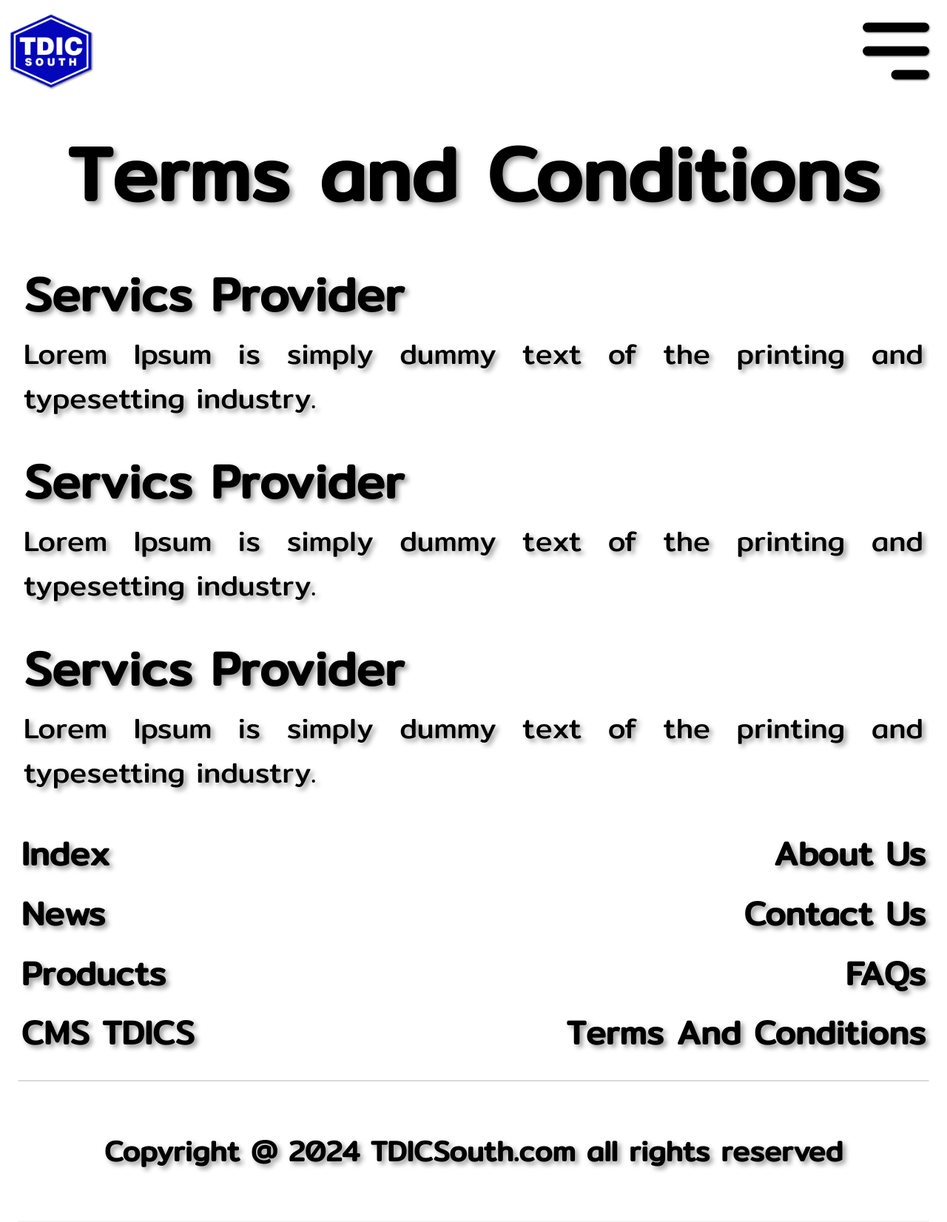
After one commit to XeOn1991/TDICSOUTH, a PHP site: page /terms.php in a window 1280 px wide. The commit adds this page. Shown: the whole page at 74% size. Run offline with PHP 8.4, Linux system fonts and the light colour scheme.

Commit message:
tdics-commit-09

```diff
--- a/html/CSS/tdics-style.css
+++ b/html/CSS/tdics-style.css
@@ -266,3 +266,15 @@ a {
 }
 
 /* Section Contact Us*/
+
+/* Section : Terms and Conditions */
+.section-terms {
+    display: flex;
+    flex-wrap: nowrap;
+    justify-content: center;
+    margin: 0;
+}
+
+
+
+/* Section : Terms and Conditions */
--- a/html/faqs.php
+++ b/html/faqs.php
@@ -53,10 +53,11 @@
             <section style="margin: 0 1rem 0 1rem;">
                 <form id="faqs-form" action="">
                     <section style="flex: 100%;width: 100%;">
-                        <input type="text" id="search-faqs" name="Name">
+                        <input type="text" id="search-faqs" name="Name" placeholder="Search The Help Center">
                     </section>
                 </form>
             </section>
+            <hr style="margin:0.5rem; border:1.5px solid #F5F5F5;border-radius: 5px;">
         </article>
     </main>
 
--- a/html/footer/footer.php
+++ b/html/footer/footer.php
@@ -4,13 +4,13 @@
             <a href="/index.php" target="_self">Index</a>
             <a href="/news.php" target="_self">News</a> <!-- /news.php -->
             <a href="/product.php">Products</a>
-            <a href="">CMS TDICS</a>
+            <a href="/tdics-cms.php">CMS TDICS</a>
         </nav>
         <nav id="index-nav-right">
             <a href="/about.php">About Us</a>
             <a href="/contact.php">Contact Us</a>
             <a href="/faqs.php">FAQs</a>
-            <a href="">Terms And Conditions</a>
+            <a href="/terms.php">Terms And Conditions</a>
         </nav>
     </section>
     <section>
--- /dev/null
+++ b/html/terms.php
@@ -0,0 +1,42 @@
+<!DOCTYPE html>
+<html lang="en-us">
+<?php include 'header/header.php'; ?>
+
+<body>
+    <header id="index-header">
+        <img id="index-header-logo" src="/Icon/tdics-logo.webp" alt="tdics logo"/>
+        <img id="index-header-menu" src="/Icon/menu.webp" alt="tdics menu"/>
+    </header>
+    <section class="index-article" style="display: flex; flex-direction:column;margin-top:12%;">
+        <header>
+            <h1 style="text-align: center; margin: 0; font-size:8vw;">Terms and Conditions</h1>
+        </header>
+    </section>
+
+    <main>
+        <section style="margin:1rem;">
+            <section class="section-terms">
+                <article class="article-detail" style="display:flex; flex-direction: column; margin: 1rem;">
+                    <h1 style="margin:0;font-size: 5vw;">Servics Provider</h1>
+                    <p style="margin:0;font-size: 3vw;text-align:justify; text-justify: inter-word;">Lorem Ipsum is simply dummy text of the printing and typesetting industry.</p>
+                </article>
+            </section>
+            <section class="section-terms">
+                <article class="article-detail" style="display:flex; flex-direction: column; margin: 1rem;">
+                    <h1 style="margin:0;font-size: 5vw;">Servics Provider</h1>
+                    <p style="margin:0;font-size: 3vw;text-align:justify; text-justify: inter-word;">Lorem Ipsum is simply dummy text of the printing and typesetting industry.</p>
+                </article>
+            </section>
+            <section class="section-terms">
+                <article class="article-detail" style="display:flex; flex-direction: column; margin: 1rem;">
+                    <h1 style="margin:0;font-size: 5vw;">Servics Provider</h1>
+                    <p style="margin:0;font-size: 3vw;text-align:justify; text-justify: inter-word;">Lorem Ipsum is simply dummy text of the printing and typesetting industry.</p>
+                </article>
+            </section>
+
+        </section>
+    </main>
+    <?php include 'footer/footer.php'; ?>
+</body>
+
+</html>
```
Also changed, not shown: html/tdics-cms.php (added, +10 -0 lines).
